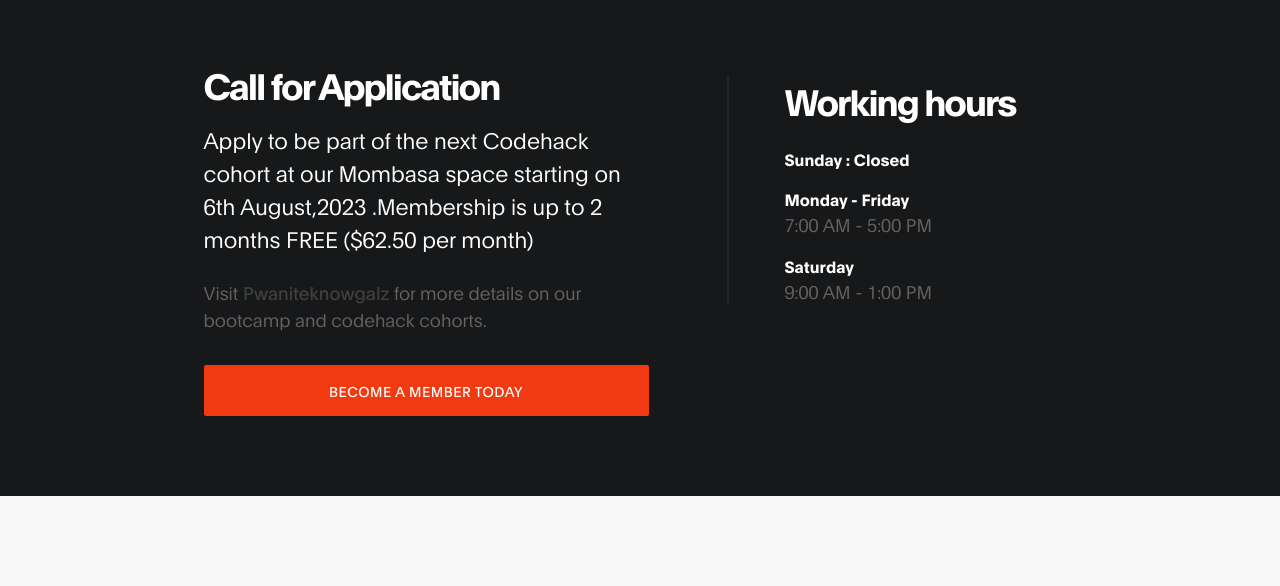
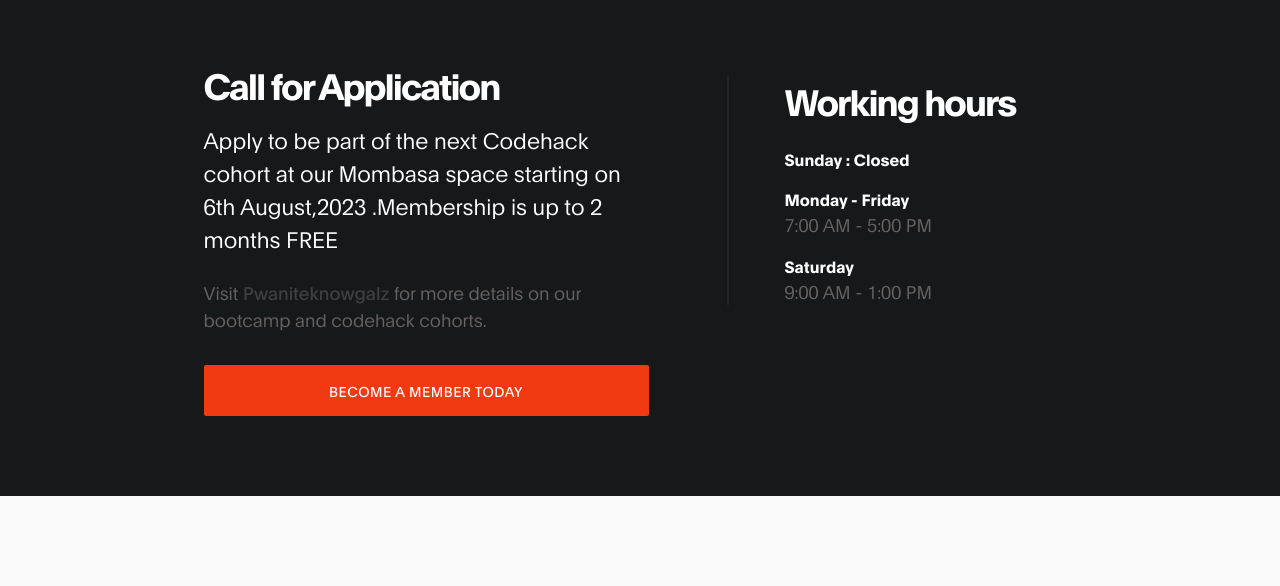
Before and after one commit to lnzilani/lnzilani.github.io, a plain HTML site: page index.html in a window 1280 px wide. Shown: the part 820-1406 px from the top of the page. Drawn offline with Linux system fonts and the light colour scheme.

Commit message:
deleted text

```diff
--- a/index.html
+++ b/index.html
@@ -104,7 +104,7 @@
                 <div class="d-flex flex-column justify-content-center ml-lg-auto mr-lg-5 col-lg-5 col-md-6 col-12">
                     <h2 class="mb-3 text-white" data-aos="fade-up">Call for Application</h2>
 
-                    <h6 class="mb-4 text-white" data-aos="fade-up">Apply to be part of the next Codehack cohort at our Mombasa space starting on 6th August,2023 .Membership is up to 2 months FREE ($62.50 per month)</h6>
+                    <h6 class="mb-4 text-white" data-aos="fade-up">Apply to be part of the next Codehack cohort at our Mombasa space starting on 6th August,2023 .Membership is up to 2 months FREE</h6>
 
                     <p data-aos="fade-up" data-aos-delay="200">Visit <a rel="nofollow" href="https://pwaniteknowgalz.org" target="_parent">Pwaniteknowgalz</a> for more details on our bootcamp and codehack cohorts.</p>
 
```
